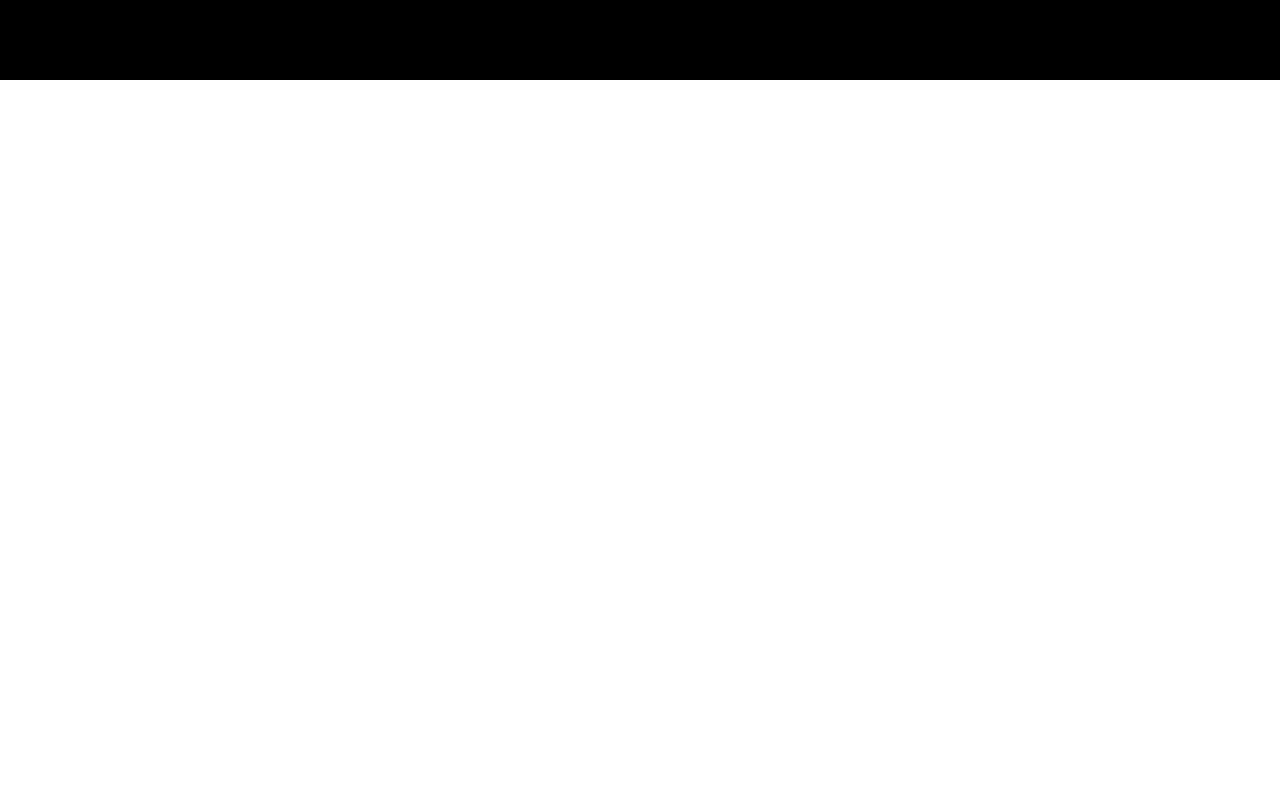
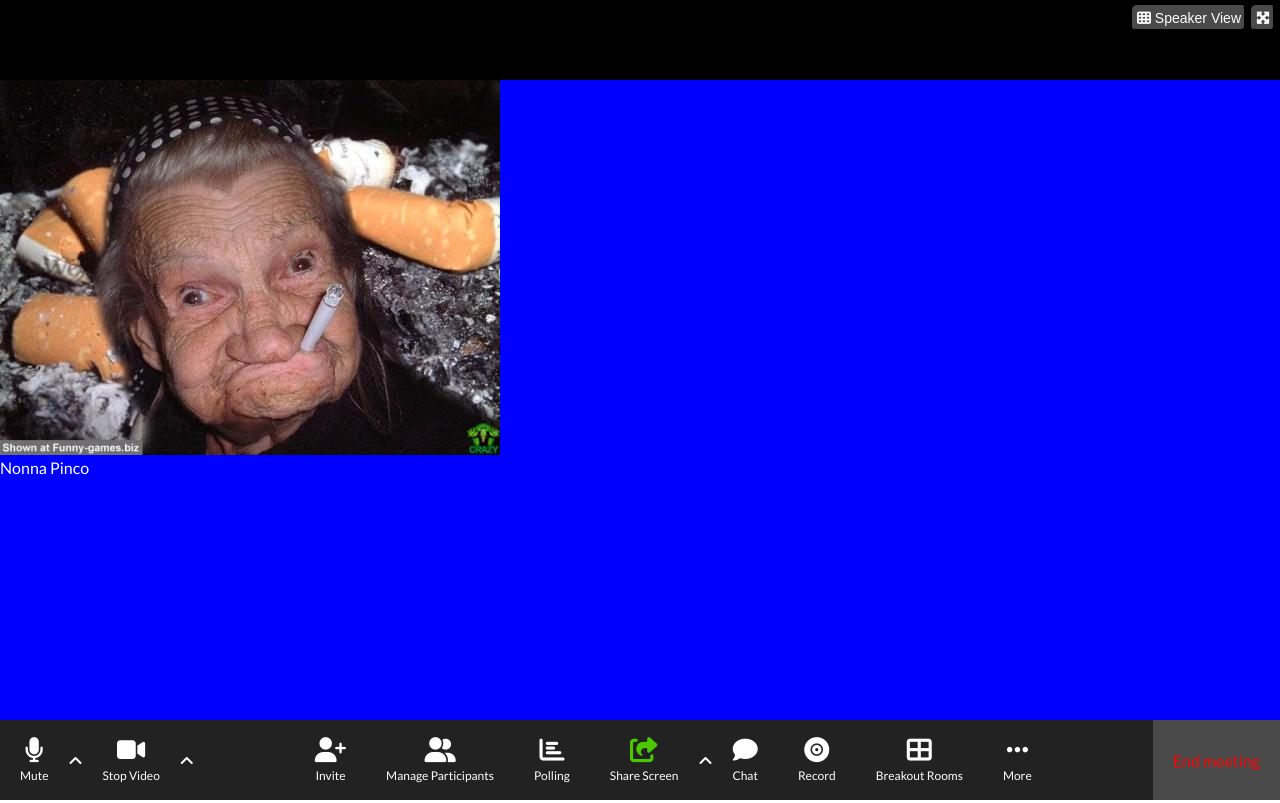
Before and after one commit to MarianoPd/html-css-zoom, a plain HTML site: page index.html in a window 1280 px wide. Drawn offline with Linux system fonts and the light colour scheme.

Commit message:
header e footer completi

```diff
--- a/css/style.css
+++ b/css/style.css
@@ -4,8 +4,76 @@
     box-sizing: border-box;
 }
 
+body{
+    font-family: 'Lato', sans-serif;
+    color: white;
+}
+
 header{
-    display: fixed;
     background-color: black;
-    height: 10vh;
+    height: 80px;
+    width: 100%;
+
 }
+
+header button{
+    float: right;
+    background-color: #4a4a4a;
+    color: white;
+    font-size: 14px;
+    margin-top: 5px;
+    margin-right: 5px;
+    padding: 3px;
+    border-radius: 5px;
+    border-color: #4a4a4a;
+}
+
+main{
+    background-color: blue;
+    overflow: auto;
+    height: calc(100vh - 160px);
+    width: 100%;
+    border-color: none;
+}
+
+
+footer{
+    background-color: #222222;
+    height: 80px;
+    width: 100%;
+    display: flex;
+    justify-content: space-between;
+}
+
+footer > *{
+    display: flex;
+    align-items: center;
+}
+
+footer .icon{
+    color: white;
+    padding: 20px;
+    text-align: center;
+}
+
+.icon i{
+    display: block;
+    font-size: 25px;
+}
+
+.green{
+    color: #4bc800;
+}
+
+.icon span{
+    display: block;
+    padding-top: 5px;
+    font-size: 12px;
+}
+
+footer .right{
+    height: 100%;
+    color: red;
+    background-color: #4a4a4a;
+    padding: 0 20px;
+}
--- a/index.html
+++ b/index.html
@@ -5,17 +5,91 @@
     <meta http-equiv="X-UA-Compatible" content="IE=edge">
     <meta name="viewport" content="width=device-width, initial-scale=1.0">
     <link rel="stylesheet" href="css/style.css">
+    <script src="https://kit.fontawesome.com/1e3e5f2200.js"
+    crossorigin="anonymous"></script>
+    <link rel="preconnect" href="https://fonts.googleapis.com">
+    <link rel="preconnect" href="https://fonts.gstatic.com" crossorigin>
+    <link href="https://fonts.googleapis.com/css2?family=Lato:wght@400;700;900&display=swap" rel="stylesheet">
     <title>Zoom</title>
 </head>
 <body>
     <header>
+        <button>
+            <i class="fas fa-expand-arrows-alt"></i>
+        </button>
+
+        <button>
+            <i class="fas fa-th"></i>
+            Speaker View
+        </button>
 
     </header>
     <main>
+        <div class="container">
+            <div class="user">
+                <img src="img/funny-face-people-pics-images-mojly-FunnyFacesPhotos6.jpg" alt="User">
+                <div>Nonna Pinco</div>
+            </div>
+        </div>
 
     </main>
     <footer>
-
+        <div class="left">
+            <div class="icon">
+                <i class="fas fa-microphone"></i>
+                <span>Mute</span>
+            </div>
+            <div class="arrow">
+                <i class="fas fa-angle-up"></i>
+            </div>
+            <div class="icon">
+                <i class="fas fa-video"></i>
+                <span>Stop Video</span>
+            </div>
+            <div class="arrow">
+                <i class="fas fa-angle-up"></i>
+            </div>
+        </div>
+        <div class="center">
+            <div class="icon">
+                <i class="fas fa-user-plus"></i>
+                <span>Invite</span>
+            </div>
+            <div class="icon">
+                <i class="fas fa-user-friends"></i>
+                <span>Manage Participants</span>
+            </div>
+            <div class="icon">
+                <i class="fas fa-chart-bar"></i>
+                <span>Polling</span>
+            </div>
+            <div class="icon">
+                <i class="fas fa-share-square green"></i>
+                <span>Share Screen</span>
+            </div>
+            <div class="arrow">
+                <i class="fas fa-angle-up"></i>
+            </div>
+            <div class="icon">
+                <i class="fas fa-comment"></i>
+                <span>Chat</span>
+            </div>
+            <div class="icon">
+                <i class="fas fa-record-vinyl"></i>
+                <span>Record</span>
+            </div>
+            <div class="icon">
+                <i class="fas fa-th-large"></i>
+                <span>Breakout Rooms</span>
+            </div>
+            <div class="icon">
+                <i class="fas fa-ellipsis-h"></i>
+                <span>More</span>
+            </div>
+        </div>
+        <div class="right">
+            <span>End meeting</span>
+        </div>
     </footer>
 
 </body>
```
